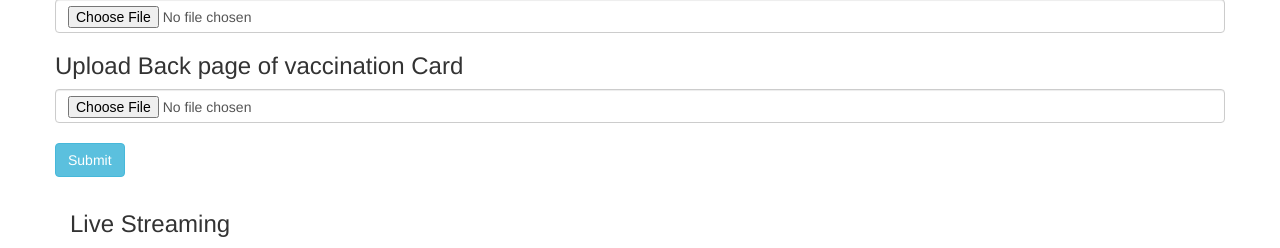
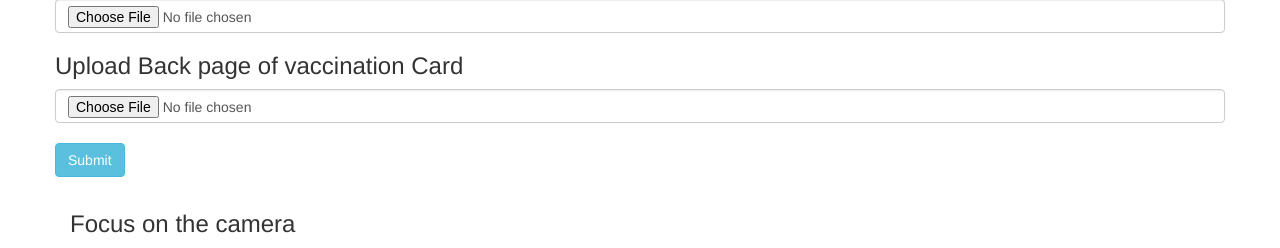
Before and after one commit to Dasuni98/pythonProject1, a Flask app: page / in a window 1280 px wide. Shown: the part 406-654 px from the top of the page. Run offline with Flask 2, Linux system fonts and the light colour scheme; some libraries are stand-ins or nearby versions.

Commit message:
camera opens

```diff
--- a/app.py
+++ b/app.py
@@ -72,4 +72,4 @@ def video_feed():
 
 
 if __name__ == "__main__":
-    app.run(host="localhost", port=8000)
+    app.run(host="localhost", port=8080)
--- a/templates/index.html
+++ b/templates/index.html
@@ -47,7 +47,7 @@
         </p>
     </form>
          <div class="col-lg-8  offset-lg-2">
-            <h3 class="mt-5">Live Streaming</h3>
+            <h3 class="mt-5">Focus on the camera</h3>
             <img src="{{ url_for('video_feed') }}" width="100%">
         </div>
 </div>
```
